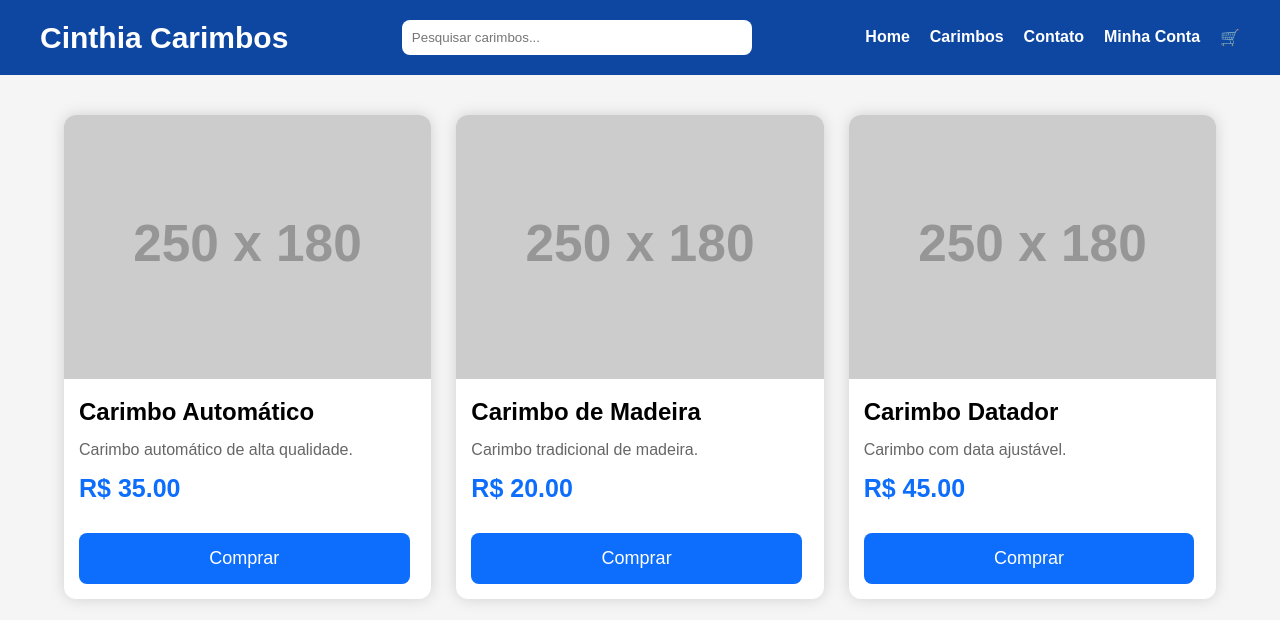
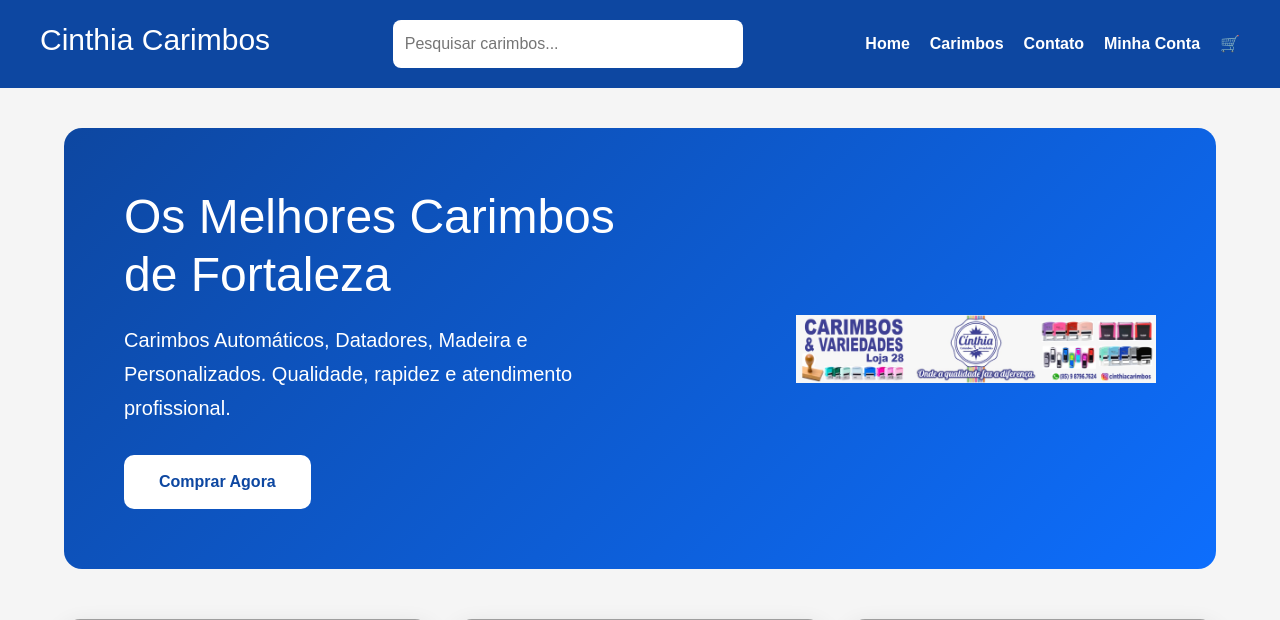
Before and after one commit to thalezz/Cinthia-carimbos, a Flask app: page / in a window 1280 px wide. Shown: the top 620 px of the page. Run offline with Flask 3, Linux system fonts and the light colour scheme; grey boxes labelled with a size stand in for pictures from a placeholder-image service; some libraries are stand-ins or nearby versions; grey boxes are pictures that could not be loaded.

Commit message:
Home melhorada com banner e novo layout

```diff
--- a/app.py
+++ b/app.py
@@ -1,6 +1,9 @@
-from flask import Flask, render_template
+from flask import Flask, render_template, session, redirect, url_for
+import urllib.parse
 
 app = Flask(__name__)
+
+app.secret_key = "cinthia_carimbos"
 
 produtos = [
     {
@@ -27,5 +30,67 @@
 def inicio():
     return render_template("index.html", produtos=produtos)
 
+
+@app.route("/carrinho")
+def carrinho():
+    carrinho = session.get("carrinho", [])
+    total = 0
+
+    for produto in carrinho:
+        total += produto["preco"]
+
+    return render_template("carrinho.html", carrinho=carrinho, total=total)
+
+@app.route("/adicionar/<int:id>")
+def adicionar(id):
+    for produto in produtos:
+        if produto["id"] == id:
+            if "carrinho" not in session:
+                session["carrinho"] = []
+
+            session["carrinho"].append(produto)
+            session.modified = True
+
+            return redirect(url_for("carrinho"))
+
+    return "Produto não encontrado!"
+
+@app.route("/remover/<int:id>")
+def remover(id):
+    carrinho = session.get("carrinho", [])
+
+    for produto in carrinho:
+        if produto["id"] == id:
+            carrinho.remove(produto)
+            break
+
+    session["carrinho"] = carrinho
+    session.modified = True
+
+    return redirect(url_for("carrinho"))
+
+@app.route("/finalizar")
+def finalizar():
+
+    carrinho = session.get("carrinho", [])
+
+    mensagem = "Olá! Gostaria de fazer o seguinte pedido:%0A%0A"
+
+    total = 0
+
+    for produto in carrinho:
+        mensagem += f"• {produto['nome']} - R$ {produto['preco']:.2f}%0A"
+        total += produto["preco"]
+
+    mensagem += f"%0A💰 Total: R$ {total:.2f}"
+
+    mensagem = urllib.parse.quote(mensagem)
+
+    numero = "5585987967624" # Substitua pelo número de telefone desejado
+
+    return redirect(
+        f"https://wa.me/message/HDQBGH3SCFO5H1?text={mensagem}"
+    )
+
 if __name__ == "__main__":
     app.run(debug=True)
--- a/static/css/style.css
+++ b/static/css/style.css
@@ -7,142 +7,371 @@
 
 body{
     background:#f5f5f5;
+    color:#212529;
 }
 
 header{
-    display: flex;
-    justify-content: space-between;
-    align-items: center;
-    background: #0D47A1;
-    padding: 20px 40px;
+    display:flex;
+    justify-content:space-between;
+    align-items:center;
+    background:#0D47A1;
+    padding:20px 40px;
+}
+
+.logo h1{
+    color:white;
+    font-size:30px;
+}
+
+.pesquisa input{
+    width:350px;
+    padding:12px;
+    border-radius:8px;
+    border:none;
+    outline:none;
+}
+
+nav{
+    display:flex;
+    gap:20px;
+}
+
+nav a{
+    color:white;
+    text-decoration:none;
+    font-weight:bold;
+}
+
+nav a:hover{
+    color:#dbeafe;
+}
+
+.banner{
+    background:#0D6EFD;
+    color:white;
+    display:flex;
+    justify-content:space-between;
+    align-items:center;
+    padding:60px 8%;
+}
+
+.banner-texto{
+    max-width:500px;
+}
+
+.banner-texto h2{
+    font-size:42px;
+    margin-bottom:20px;
+}
+
+.banner-texto p{
+    font-size:18px;
+    line-height:1.6;
+    margin-bottom:25px;
+}
+
+.banner-imagem img{
+    max-width:360px;
+    width:100%;
 }
 
 .produtos{
+    width:90%;
+    margin:50px auto;
+    display:grid;
+    grid-template-columns:repeat(auto-fit,minmax(260px,1fr));
+    gap:25px;
+}
+
+.card{
+    background:white;
+    border-radius:14px;
+    overflow:hidden;
+    box-shadow:0 8px 25px rgba(0,0,0,.12);
+    transition:.3s;
+}
+
+.card:hover{
+    transform:translateY(-8px);
+}
+
+.card img{
+    width:100%;
+    height:200px;
+    object-fit:cover;
+}
+
+.card h2{
+    padding:15px;
+    color:#0D47A1;
+}
+
+.card p{
+    padding:0 15px;
+    color:#6C757D;
+}
+
+.card span{
+    display:block;
+    padding:15px;
+    font-size:24px;
+    color:#0D6EFD;
+    font-weight:bold;
+}
+
+.btn-comprar,
+button{
+    display:block;
+    width:90%;
+    margin:15px;
+    padding:15px;
+    border:none;
+    background:#0D6EFD;
+    color:white;
+    text-align:center;
+    text-decoration:none;
+    font-size:18px;
+    border-radius:8px;
+    cursor:pointer;
+    font-weight:bold;
+}
+
+.btn-comprar:hover,
+button:hover{
+    background:#084298;
+}
+
+.titulo-carrinho{
+    text-align:center;
+    margin:40px 0;
+    color:#0D47A1;
+}
+
+.carrinho-container{
+    width:80%;
+    margin:auto;
+}
+
+.item-carrinho{
+    background:white;
+    padding:25px;
+    margin-bottom:20px;
+    border-radius:14px;
+    box-shadow:0 8px 25px rgba(0,0,0,.12);
+}
+
+.item-carrinho h2{
+    color:#0D47A1;
+    margin-bottom:10px;
+}
+
+.item-carrinho p{
+    color:#6C757D;
+    margin-bottom:10px;
+}
+
+.btn-remover{
+    display:inline-block;
+    margin-top:15px;
+    padding:10px 15px;
+    background:#dc3545;
+    color:white;
+    text-decoration:none;
+    border-radius:8px;
+    font-weight:bold;
+}
+
+.btn-remover:hover{
+    background:#b02a37;
+}
+
+.btn-whatsapp{
+    display:inline-block;
+    margin-top:20px;
+    padding:15px 30px;
+    background:#25D366;
+    color:white;
+    text-decoration:none;
+    border-radius:10px;
+    font-size:18px;
+    font-weight:bold;
+}
+
+.btn-whatsapp:hover{
+    background:#1ebe5d;
+}
+
+footer{
+    background:#0D47A1;
+    color:white;
+    text-align:center;
+    padding:40px 20px;
+    margin-top:60px;
+}
+
+footer p{
+    margin:8px 0;
+}
+
+.direitos{
+    margin-top:20px;
+    font-size:14px;
+    color:#dbeafe;
+}
+
+@media(max-width:768px){
+    header{
+        flex-direction:column;
+        gap:15px;
+        text-align:center;
+    }
+
+    .pesquisa input{
+        width:100%;
+    }
+
+    nav{
+        flex-wrap:wrap;
+        justify-content:center;
+    }
+
+    .banner{
+        flex-direction:column;
+        text-align:center;
+        padding:40px 20px;
+    }
+
+    .banner-texto h2{
+        font-size:32px;
+    }
+
+    .carrinho-container{
+        width:90%;
+    }
+}
+
+.produto-card{
+    border:none;
+    border-radius:16px;
+    overflow:hidden;
+}
+
+.produto-card img{
+    height:200px;
+    object-fit:cover;
+}
+
+.preco{
+    color:#0D6EFD;
+    font-weight:bold;
+    margin:15px 0;
+}
+
+/* ========= BANNER ========= */
+
+.banner{
+    background:linear-gradient(135deg,#0D47A1,#0D6EFD);
+    color:white;
 
     width:90%;
     margin:40px auto;
 
-    display:grid;
+    border-radius:18px;
 
-    grid-template-columns:repeat(auto-fit,minmax(260px,1fr));
+    display:flex;
+    justify-content:space-between;
+    align-items:center;
 
-    gap:25px;
-
+    padding:60px;
 }
 
-.card{
+.banner-texto{
+    max-width:550px;
+}
+
+.banner-texto h2{
+    font-size:48px;
+    margin-bottom:20px;
+}
+
+.banner-texto p{
+    font-size:20px;
+    line-height:1.7;
+    margin-bottom:30px;
+}
+
+.btn-banner{
+
+    display:inline-block;
 
     background:white;
 
-    border-radius:12px;
+    color:#0D47A1;
 
-    overflow:hidden;
+    text-decoration:none;
 
-    box-shadow:0 0 15px rgba(0,0,0,.15);
+    padding:15px 35px;
+
+    border-radius:10px;
+
+    font-weight:bold;
 
     transition:.3s;
 
 }
 
-.card:hover{
+.btn-banner:hover{
 
-    transform:translateY(-8px);
+    transform:translateY(-4px);
+
+    background:#E3F2FD;
 
 }
 
-.card img{
+.banner-imagem img{
 
-    width:100%;
+    width:380px;
 
 }
 
-.card h2{
+/* ========= BENEFÍCIOS ========= */
 
-    padding:15px;
-
+.beneficios{
+    width:90%;
+    margin:60px auto;
+    text-align:center;
 }
 
-.card p{
-
-    padding:0 15px;
-
-    color:#666;
-
+.beneficios h2{
+    color:#0D47A1;
+    font-size:36px;
+    margin-bottom:35px;
 }
 
-.card span{
-
-    display:block;
-
-    padding:15px;
-
-    font-size:25px;
-
-    color:#0d6efd;
-
-    font-weight:bold;
-
+.beneficios-cards{
+    display:grid;
+    grid-template-columns:repeat(auto-fit,minmax(250px,1fr));
+    gap:25px;
 }
 
-button{
-
-    width:90%;
-
-    margin:15px;
-
-    padding:15px;
-
-    border:none;
-
-    background:#0d6efd;
-
-    color:white;
-
-    font-size:18px;
-
-    border-radius:8px;
-
-    cursor:pointer;
-
+.beneficio{
+    background:white;
+    padding:30px;
+    border-radius:16px;
+    box-shadow:0 8px 25px rgba(0,0,0,.12);
+    transition:.3s;
 }
 
-button:hover{
-
-    background:#084298;
-
+.beneficio:hover{
+    transform:translateY(-6px);
 }
 
-header{
-    display: flex;
-    justify-content: space-between;
-    align-items: center;
-    background: #0D47A1;
-    padding: 20px 40px;
+.beneficio h3{
+    color:#0D47A1;
+    margin-bottom:15px;
 }
 
-.logo h1{
-    color: white;
-    font-size: 30px;
+.beneficio p{
+    color:#6C757D;
+    line-height:1.6;
 }
-
-.pesquisa input{
-    width: 350px;
-    padding: 10px;
-    border-radius: 8px;
-    border: none;
-}
-
-nav{
-    display: flex;
-    gap: 20px;
-}
-
-nav a{
-    color: white;
-    text-decoration: none;
-    font-weight: bold;
-}
-
-nav a:hover{
-    color: #FFD54F;
-}
--- a/templates/index.html
+++ b/templates/index.html
@@ -4,11 +4,11 @@
     <meta charset="UTF-8">
     <meta name="viewport" content="width=device-width, initial-scale=1.0">
     <title>Cinthia Carimbos</title>
-
+    <link href="https://cdn.jsdelivr.net/npm/bootstrap@5.3.3/dist/css/bootstrap.min.css" rel="stylesheet">
     <link rel="stylesheet" href="{{ url_for('static', filename='css/style.css') }}">
 </head>
 <body>
-
+<script src="https://cdn.jsdelivr.net/npm/bootstrap@5.3.3/dist/js/bootstrap.bundle.min.js"></script>
 <header>
 
     <div class="logo">
@@ -29,23 +29,52 @@
 
 </header>
 
-<section class="produtos">
+<section class="banner">
+
+    <div class="banner-texto">
+
+        <h2>Os Melhores Carimbos de Fortaleza</h2>
+
+        <p>
+            Carimbos Automáticos, Datadores, Madeira e Personalizados.
+            Qualidade, rapidez e atendimento profissional.
+        </p>
+
+        <a href="#produtos" class="btn-banner">
+            Comprar Agora
+        </a>
+
+    </div>
+
+    <div class="banner-imagem">
+
+        <img src="{{ url_for('static', filename='img/banner.png') }}">
+
+    </div>
+
+</section>
+
+<section class="produtos" id="produtos">
 
 {% for produto in produtos %}
 
-<div class="card">
+<div class="card produto-card">
+    <img src="{{ url_for('static', filename='img/automatico.jpg') }}" class="card-img-top" alt="Produto">
 
-    <img src="https://via.placeholder.com/250x180.png?text=Carimbo" alt="Produto">
+    <div class="card-body">
+        <h5 class="card-title">{{ produto.nome }}</h5>
 
-    <h2>{{ produto.nome }}</h2>
+        <p class="card-text">{{ produto.descricao }}</p>
 
-    <p>{{ produto.descricao }}</p>
+        <h4 class="preco">R$ {{ "%.2f"|format(produto.preco) }}</h4>
 
-    <span>R$ {{ "%.2f"|format(produto.preco) }}</span>
+        <a href="{{ url_for('adicionar', id=produto['id']) }}" class="btn btn-primary w-100">
+            Comprar
+        </a>
+    </div>
+</div>
 
-    <button>Comprar</button>
 
-</div>
 
 {% endfor %}
 
```
Also changed, not shown: templates/carrinho.html (+57 -0 lines), static/css/img/banner.png (added), static/css/img/datador.png (added).
